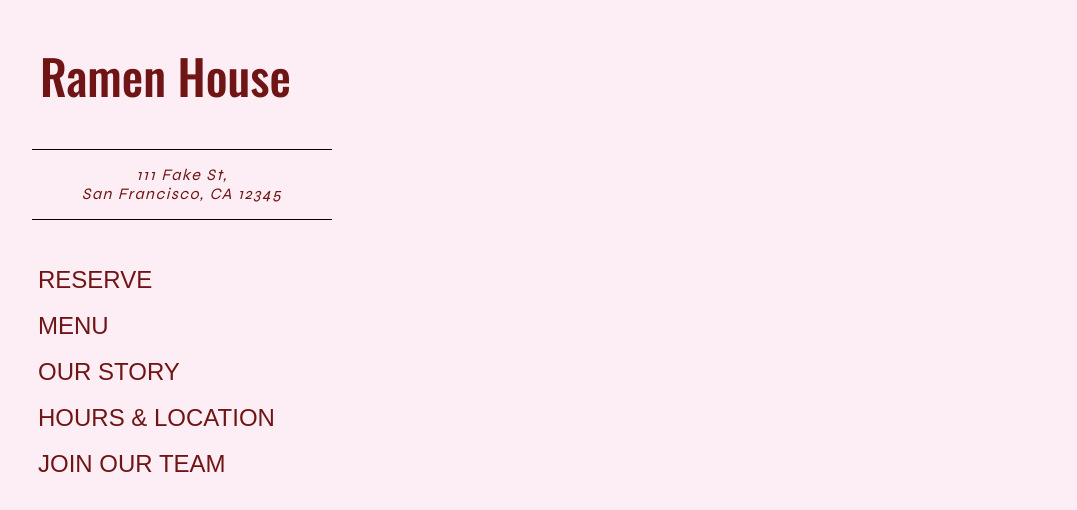
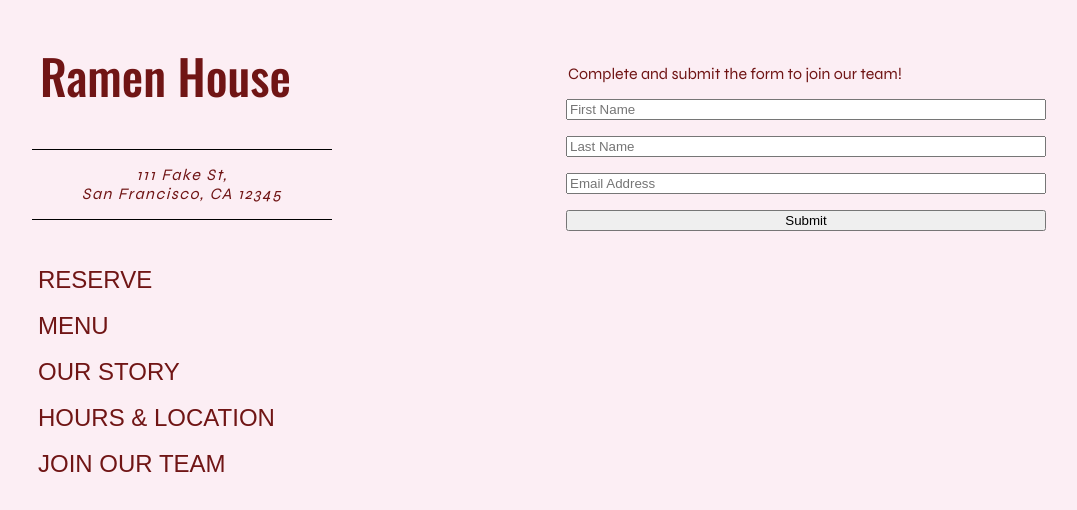
Before and after one commit to h-yau/restaurant-page, a website built with webpack: page dist/index.html in a window 1280 px wide. Both pictures are taken after a click on the button "JOIN OUR TEAM". Shown: the whole page, without its empty margins (0-1077 px from the left). Built offline with nearby package versions, Linux system fonts and the light colour scheme.

Commit message:
Add join our team page and its css

```diff
--- a/src/join-our-team.js
+++ b/src/join-our-team.js
@@ -0,0 +1,23 @@
+export default function addJoin() {
+    const form = document.createElement('form');
+    form.classList.add('to-join-form');
+
+    const legend = document.createElement('legend');
+    legend.textContent = "Complete and submit the form to join our team!";
+    form.appendChild(legend);
+
+    const input = ['First Name', 'Last Name', 'Email Address'];
+
+    for (let i = 0; i < input.length; i++) {
+        const field = document.createElement('input');
+        field.classList.add(input[i].replace(' ', '-').toLowerCase());
+        field.placeholder = input[i];
+        form.appendChild(field);
+    }
+    const submitButton = document.createElement('button');
+    submitButton.type = 'submit';
+    submitButton.textContent = 'Submit'
+    form.appendChild(submitButton);
+
+    return form
+}
--- a/src/pageManager.js
+++ b/src/pageManager.js
@@ -1,6 +1,7 @@
 import prepareNav from './nav.js';
 import prepareMain from './main.js'
 import prepareStory from './our-story.js'
+import prepareJoin from './join-our-team.js'
 
 const functionMap = {
     'main': prepareMain,
@@ -8,7 +9,7 @@ const functionMap = {
     // 'menu': prepareMenu,
     'our-story': prepareStory,
     // 'hours-&-location': prepareHours,
-    // 'join-our-team': prepareJoin,
+    'join-our-team': prepareJoin,
 }
 
 const clearContent = () => {
@@ -30,7 +31,6 @@ export default function loadPage() {
             const className = button.className;
             if (null != functionMap[className]) {
                 const content = functionMap[className]();
-                content.classList.add(className)
                 document.querySelector('main').appendChild(content);
             }
 
--- a/src/styles.css
+++ b/src/styles.css
@@ -37,6 +37,10 @@ a:hover,
 
 main {
     padding: 1rem;
+}
+
+main p {
+    margin: 1rem
 }
 
 .window {
@@ -323,3 +327,13 @@ main {
       font-size: 16px;
     }
   }
+
+
+.to-join-form {
+    display: flex;
+    flex-direction: column;
+    gap: 1rem;
+    max-width: 30rem;
+    margin: auto;
+    margin-top: 3rem;
+}
```
